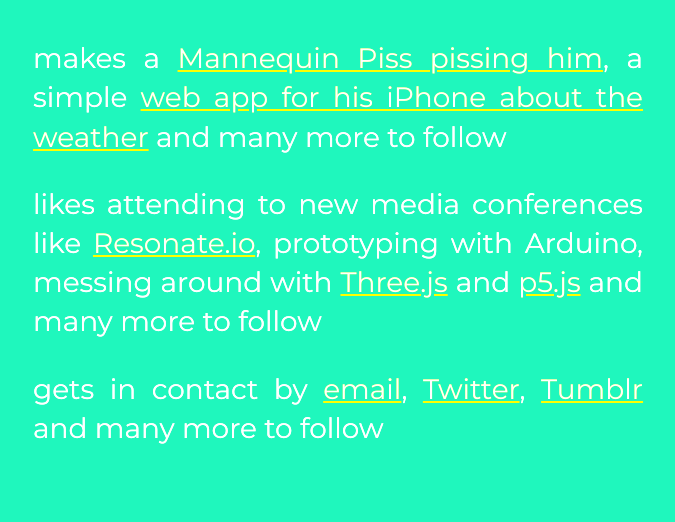
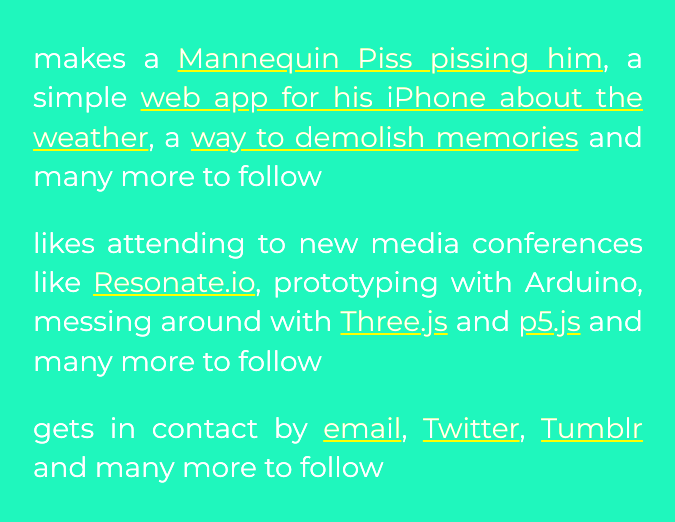
Before and after one commit to vassiliskrikonis/vassiliskrikonis.github.io, a website: page index.html in a window 1280 px wide. Shown: the part 222-744 px from the top of the page, without its empty margins (302-977 px from the left). Drawn offline with nearby package versions, Linux system fonts and the light colour scheme.

Commit message:
added link to arizona

```diff
--- a/index.html
+++ b/index.html
@@ -27,7 +27,7 @@
             <h2>a creative technologist</h2>
             <div class="sectionz container">
                 <section>
-                    <p>makes a <a href="http://vassiliskrikonis.com/piss" title="">Mannequin Piss pissing him</a>, a simple <a href="http://whether-the-weather.vassiliskrikonis.com">web app for his iPhone about the weather</a> and many more to follow</p>
+                    <p>makes a <a href="http://vassiliskrikonis.com/piss" title="">Mannequin Piss pissing him</a>, a simple <a href="http://whether-the-weather.vassiliskrikonis.com">web app for his iPhone about the weather</a>, a <a href="http://vassiliskrikonis.com/arizona">way to demolish memories</a> and many more to follow</p>
                 </section>
                 <section>
                     <p>likes attending to new media conferences like <a href="http://resonate.io/">Resonate.io</a>, prototyping with Arduino, messing around with <a href="http://threejs.org">Three.js</a> and <a href="http://p5js.org">p5.js</a> and many more to follow</p>
```
